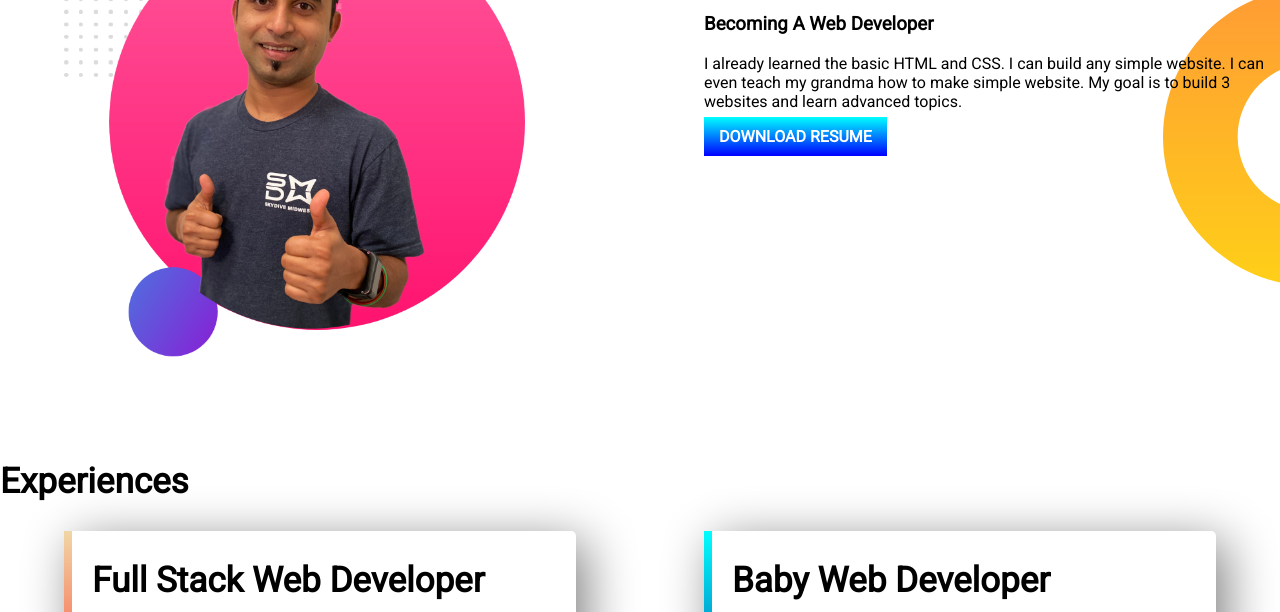
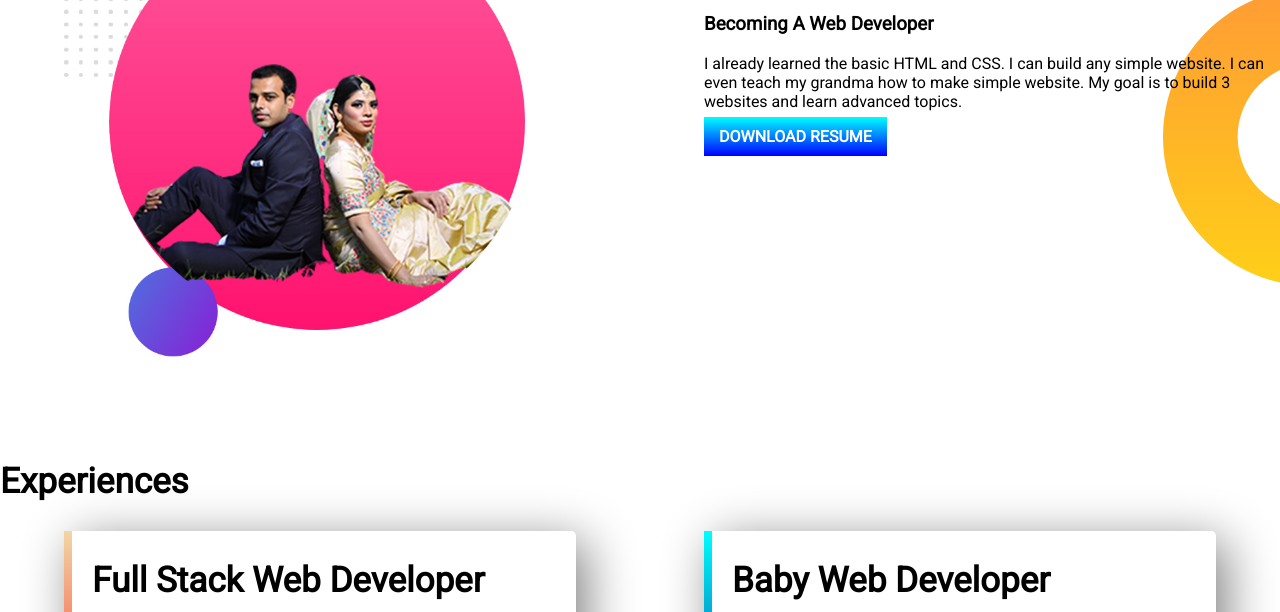
Before and after one commit to rakibulislam16/PortfolioRakibul, a plain HTML site: page index.html in a window 1280 px wide. Shown: the part 488-1100 px from the top of the page. Drawn offline with Linux system fonts and the light colour scheme.

Commit message:
all image added of mine

```diff
--- a/index.html
+++ b/index.html
@@ -29,7 +29,7 @@
         </div>
     </section>
     <section class="flex-box dream-big">
-        <div class="half-width"><img src="images/jhankar2.png" alt="picture of teacher"></div>
+        <div class="half-width"><img src="images/couple.jpg" alt="picture of couple"></div>
         <div class="half-width">
             <h1>Dream Big</h1>
             <h3>Becoming A Web Developer</h3>
```
Also changed, not shown: images/couple.jpg (added), images/jhankar2.png (deleted).
